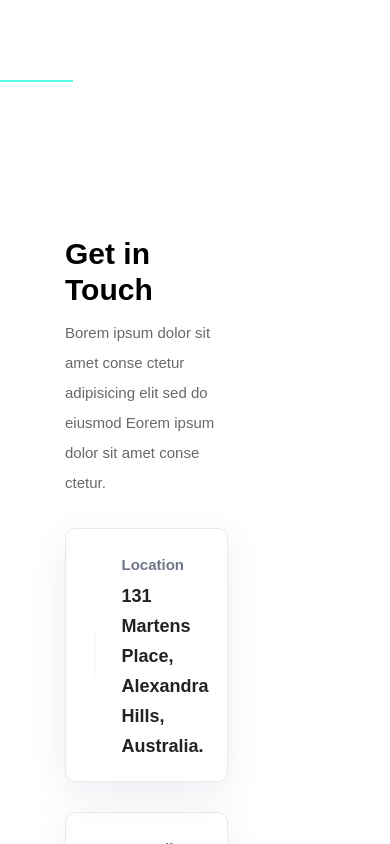
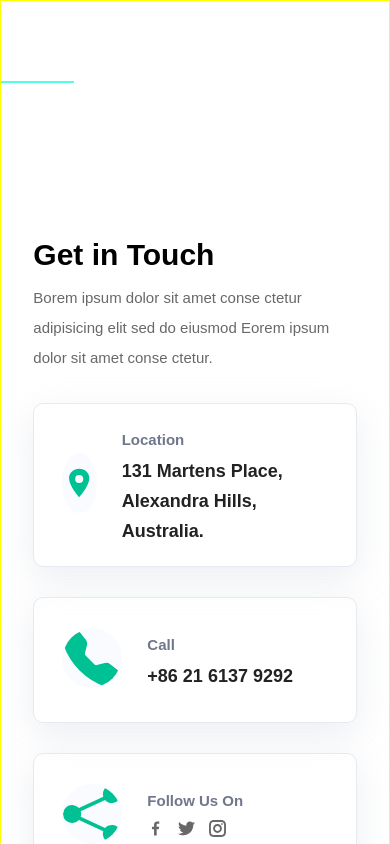
Before and after one commit to kemalbekcan/Talebevi, a Next.js app in the folder client/: page /contact in a window 390 px wide. Shown: the top 844 px of the page. Built offline with nearby package versions, Linux system fonts and the light colour scheme.

Commit message:
responsive

```diff
--- a/client/pages/sign-in/index.tsx
+++ b/client/pages/sign-in/index.tsx
@@ -26,8 +26,10 @@ const index = () => {
                 </div>
                 <div className="sign-in-content-form-input-section-buttons">
                   <InputButton message="Login" />
-                  <input type="checkbox" name="Remember Me" />
-                  <label htmlFor="">Remember Me</label>
+                  <div className="sign-in-content-form-input-section-buttons-check">
+                    <input type="checkbox" name="Remember Me" />
+                    <label htmlFor="">Remember Me</label>
+                  </div>
                 </div>
                 <div className="forgot">
                   <Link href={'/'}>
--- a/client/styles/_breakpoint.sass
+++ b/client/styles/_breakpoint.sass
@@ -1,17 +1,21 @@
 @import 'devices'
 
-@mixin large-desktop()
-    @media screen and (min-width: $large-desktop)
+@mixin desktop()
+    @media screen and (min-width: $desktop)
         @content
 
-@mixin desktop()
-    @media screen and (min-width: $desktop-size + 1) and (max-width: $large-desktop)
+@mixin laptop()
+    @media screen and (min-width: $laptop) and (max-width: $desktop)
         @content
 
 @mixin tablet()
-    @media screen and (min-width: $tablet) and (max-width: $desktop-size)
+    @media screen and (min-width: $tablet) and (max-width: $laptop)
         @content
 
 @mixin phone()
     @media screen and (min-width: $phone) and (max-width: $tablet - 1)
         @content
+
+@mixin minphone()
+    @media screen and (min-width: 260px) and (max-width: $phone)
+        @content
--- a/client/styles/_components.sass
+++ b/client/styles/_components.sass
@@ -129,6 +129,7 @@
             &-widget
                 display: flex
                 padding-top: 18px
+                margin-bottom: 10px
                 border-top: 1px solid $one-border-color
                 .zoom
                     overflow: hidden
--- a/client/styles/_devices.sass
+++ b/client/styles/_devices.sass
@@ -1,4 +1,4 @@
-$large-desktop: 1920px
-$desktop-size: 1366px
+$desktop: 1680px
+$laptop: 1280px
 $tablet: 768px
 $phone: 360px
--- a/client/styles/_grid.sass
+++ b/client/styles/_grid.sass
@@ -16,32 +16,29 @@
         -ms-grid-columns: repeat(12, [col] 1fr)
         grid-template-columns: repeat(12, [col] 1fr)
         &-content
-            grid-column: col 3 / span 10
+            grid-column: col 3 / span 8
     .sign-up
         display: grid
         -ms-grid-columns: repeat(12, [col] 1fr)
         grid-template-columns: repeat(12, [col] 1fr)
         &-content
-            grid-column: col 3 / span 10
+            grid-column: col 3 / span 8
     .forgot-password
         display: grid
         -ms-grid-columns: repeat(12, [col] 1fr)
         grid-template-columns: repeat(12, [col] 1fr)
         &-content
-            grid-column: col 3 / span 10
+            grid-column: col 3 / span 8
     .contact
-        display: grid
-        -ms-grid-columns: repeat(12, [col] 1fr)
-        grid-template-columns: repeat(12, [col] 1fr)
         &-content
-            grid-column: col 3 / span 10
             display: grid
             -ms-grid-columns: repeat(12, [col] 1fr)
             grid-template-columns: repeat(12, [col] 1fr)
+            grid-column: col 3 / span 8
             .left-content
-                grid-column: col 1 / span 6
+                grid-column: col 3 / span 4
             .right-content
-                grid-column: col 6 / span 12
+                grid-column: col 7 / span 4
         &-image
             display: grid
             -ms-grid-columns: repeat(12, [col] 1fr)
@@ -55,18 +52,15 @@
         &-container
             grid-column: col 4 / span 9
     .agencies
-        display: grid
-        -ms-grid-columns: repeat(12, [col] 1fr)
-        grid-template-columns: repeat(12, [col] 1fr)
         &-content
-            grid-column: col 4 / span 10
             display: grid
             -ms-grid-columns: repeat(12, [col] 1fr)
             grid-template-columns: repeat(12, [col] 1fr)
+            grid-column: col 3 / span 8
             &-left
-                grid-column: col 1 / span 8
+                grid-column: col 3 / span 5
             &-right
-                grid-column: col 8 / span 12
+                grid-column: col 8 / span 3
     .favorites
         &-content
             display: grid
--- a/client/styles/_media.sass
+++ b/client/styles/_media.sass
@@ -1,22 +1,199 @@
 @import 'devices'
 @import 'breakpoint'
-
-@include large-desktop
-    body
-        border: 1px solid pink
+@import 'function'
 
 @include desktop
     body
+        border: 1px solid pink
+    /* Agencies */
+    .agencies
+        &-content
+            &-left
+                grid-column: col 2 / span 6 !important
+                &-section
+                    &-element
+                        &-properties
+                            top: 35px !important
+            &-right
+                grid-column: col 8 / span 4 !important
+
+@include laptop
+    body
         border: 1px solid red
+
+    /* Agencies */
+    .agencies
+        &-content
+            &-left
+                grid-column: col 2 / span 6 !important
+                &-section
+                    &-element
+                        &-properties
+                            top: 50px !important
+            &-right
+                grid-column: col 8 / span 4 !important
 
 @include tablet
     body
         border: 1px solid green
+    /*Sign In*/
+    .sign-in-content
+        grid-column: col 2 / span 10 !important
+    /*Sign Up*/
+    .sign-up-content
+        grid-column: col 2 / span 10 !important
+    /*Contact*/
+    .contact
+        &-content
+            .left-content
+                grid-column: col 2 / span 10 !important
+            .right-content
+                grid-column: col 2 / span 10 !important
+                margin: 0 !important
+        &-image
+            &-see
+                grid-column: col 2 / span 10 !important
+    /* Agencies */
+    .agencies
+        &-content
+            &-left
+                grid-column: col 2 / span 10 !important
+            &-right
+                grid-column: col 2 / span 10 !important
 
 @include phone
+    body
+        border: 1px solid yellow
+    /*Sign In*/
+    .sign-in-content
+        grid-column: col 2 / span 10 !important
+        &-form-input-section-buttons
+            display: block !important
+            &-check
+                margin-top: 10px !important
+                margin-left: 0 !important
+    /*Sign Up*/
+    .sign-up-content
+        grid-column: col 2 / span 10 !important
+    button
+        width: 100% !important
+    /* Contact */
+    .contact
+        &-content
+            .left-content
+                grid-column: col 2 / span 10 !important
+            .right-content
+                grid-column: col 2 / span 10 !important
+                margin: 0 !important
+                &-form
+                    form
+                        display: block !important
+                        input
+                            width: 100% !important
+
+                    &-section
+                        padding: 0 !important
+                        textarea
+                            width: 100% !important
+        &-image
+            &-see
+                grid-column: col 2 / span 10 !important
     /* Agencies */
-    .agencies-content
-        grid-column: col 1 / span 12 !important
-    .agencies-content-left
-        grid-column: col 1 / span 12 !important
+    .agencies
+        &-content
+            &-left
+                grid-column: col 1 / span 12 !important
+                &-section
+                    margin: 0 !important
+                    &-element
+                        display: block !important
+                        &-image
+                            width: 100%
+                            margin: 0 !important
+                        img
+                            width: 100%
+                        &-text
+                            width: 100%
+                            &-section
+                                &-buttons
+                                    button
+                                        width: unset !important
+            &-right
+                grid-column: col 1 / span 12 !important
+                &-section
+                    margin: 15px 0 !important
+@include minphone
+    /*Sign In*/
+    .sign-in-content
+        grid-column: col 2 / span 10 !important
+        &-form-input-section-buttons
+            display: block !important
+            &-check
+                margin-top: 10px !important
+                margin-left: 0 !important
+        button
+            width: 100% !important
+    /*Sign Up*/
+    .sign-up-content
+        grid-column: col 2 / span 10 !important
+        button
+            width: 100% !important
+        &-form-input-section-buttons
+            justify-content: unset !important
+    /* Contact */
+    .contact
+        &-content
+            .left-content
+                grid-column: col 2 / span 10 !important
+            .right-content
+                grid-column: col 2 / span 10 !important
+                margin: 0 !important
+                &-form
+                    form
+                        display: block !important
+                        input
+                            width: 100% !important
+
+                    &-section
+                        padding: 0 !important
+                        textarea
+                            width: 100% !important
+        &-image
+            &-see
+                grid-column: col 2 / span 10 !important
     /* Agencies */
+    .agencies
+        &-content
+            &-left
+                grid-column: col 1 / span 12 !important
+                &-section
+                    margin: 0 !important
+                    &-element
+                        display: block !important
+                        &-image
+                            width: 100%
+                            margin: 0 !important
+                        img
+                            width: 100%
+                        &-text
+                            width: 100%
+                            &-section
+                                &-location
+                                    display: block !important
+                                &-buttons
+                                    display: block
+                                    button
+                                        width: unset !important
+                                        margin: 0 10px 10px 0 !important
+            &-right
+                grid-column: col 1 / span 12 !important
+                &-section
+                    margin: 15px 0 !important
+    .latest-listing
+        &-section
+            h2.list
+                font-size: 18px
+            &-list
+                &-widget
+                    align-items: center
+                    padding-top: 10px !important
--- a/client/styles/_pages.sass
+++ b/client/styles/_pages.sass
@@ -214,19 +214,17 @@
                             transform: scale(1.05)
                             transition: 200ms
                             background-color: $button-hover
-                    input
+                    &-check
+                        @include flexbox()
+                        align-items: center
+                        width: 100%
+                        input
                         margin-left: 40px
-                        margin-right: 10px
-                        width: 18px
-                        height: 18px
                         cursor: pointer
-                        &:hover
-                            transform: scale(1.05)
-                            transition: 200ms
-
-                    label
-                        color: #878c9f
-                        font-size: 14px
+                        label
+                            margin-left: 10px
+                            color: #878c9f
+                            font-size: 14px
             .forgot
                 margin-top: 15px
                 a
@@ -502,6 +500,7 @@
         margin: 0 15px
         &-left
             &-section
+                margin: 0 15px
                 &-element
                     @include flexbox()
                     position: relative
@@ -512,13 +511,15 @@
                     padding: 22px
                     margin-bottom: 30px
                     margin-top: 30px
-                    img
-                        width: auto
-                        height: 207px
+                    &-image
+                        width: 40%
                         margin-right: 30px
-                        background-color: #f4f6fb
-                        border-radius: 6px
-                        overflow: hidden
+                        img
+                            width: auto
+                            height: 207px
+                            background-color: #f4f6fb
+                            border-radius: 6px
+                            overflow: hidden
                     &-properties
                         position: absolute
                         top: 35px
@@ -537,6 +538,7 @@
                             background-color: $icon-button-hover
                             transition: 300ms
                     &-text
+                        width: 70%
                         &-section
                             h3
                                 font-size: 20px
@@ -590,8 +592,7 @@
                 padding: 30px
                 background-color: #fff
                 border-radius:  10px
-                margin-top: 30px
-                margin-left: 30px
+                margin: 30px 15px 0 15px
                 border: 1px solid $border-color
                 h3
                     font-size: 22px
@@ -631,12 +632,13 @@
                         @include flexbox()
                         button
                             height: 56px
-                            width: 100%
+                            width: 70%
                             font-size: 14px
                             cursor: pointer
 
                         .reset-button
                             border: 1px solid $button-color
+                            width: 30%
                             border-radius: 5px
                             background-color: #fff
                             color: $button-color
```
Also changed, not shown: client/components/Latest/LatestListing.tsx (+4 -8 lines), client/styles/_function.sass (line endings or trailing spaces).
